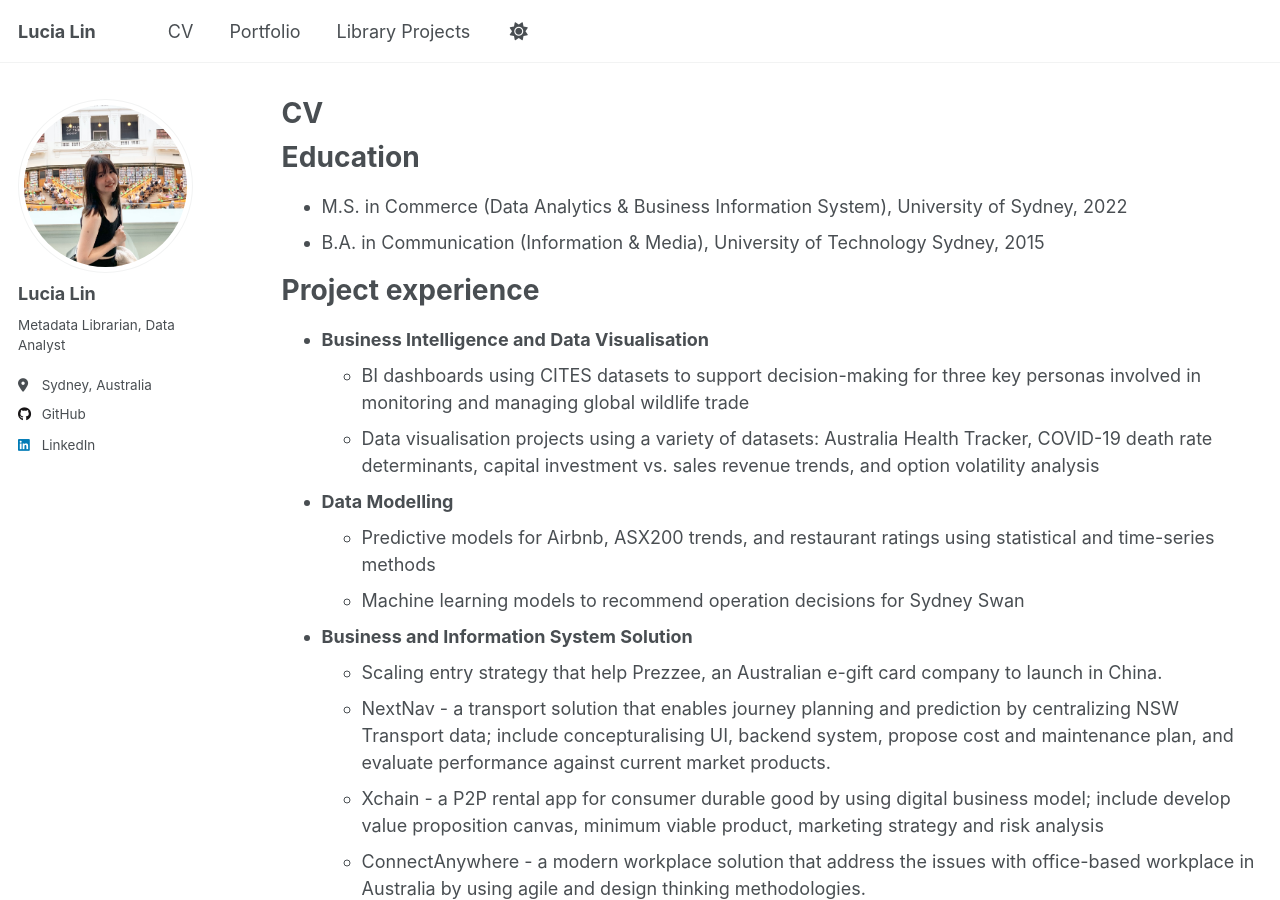
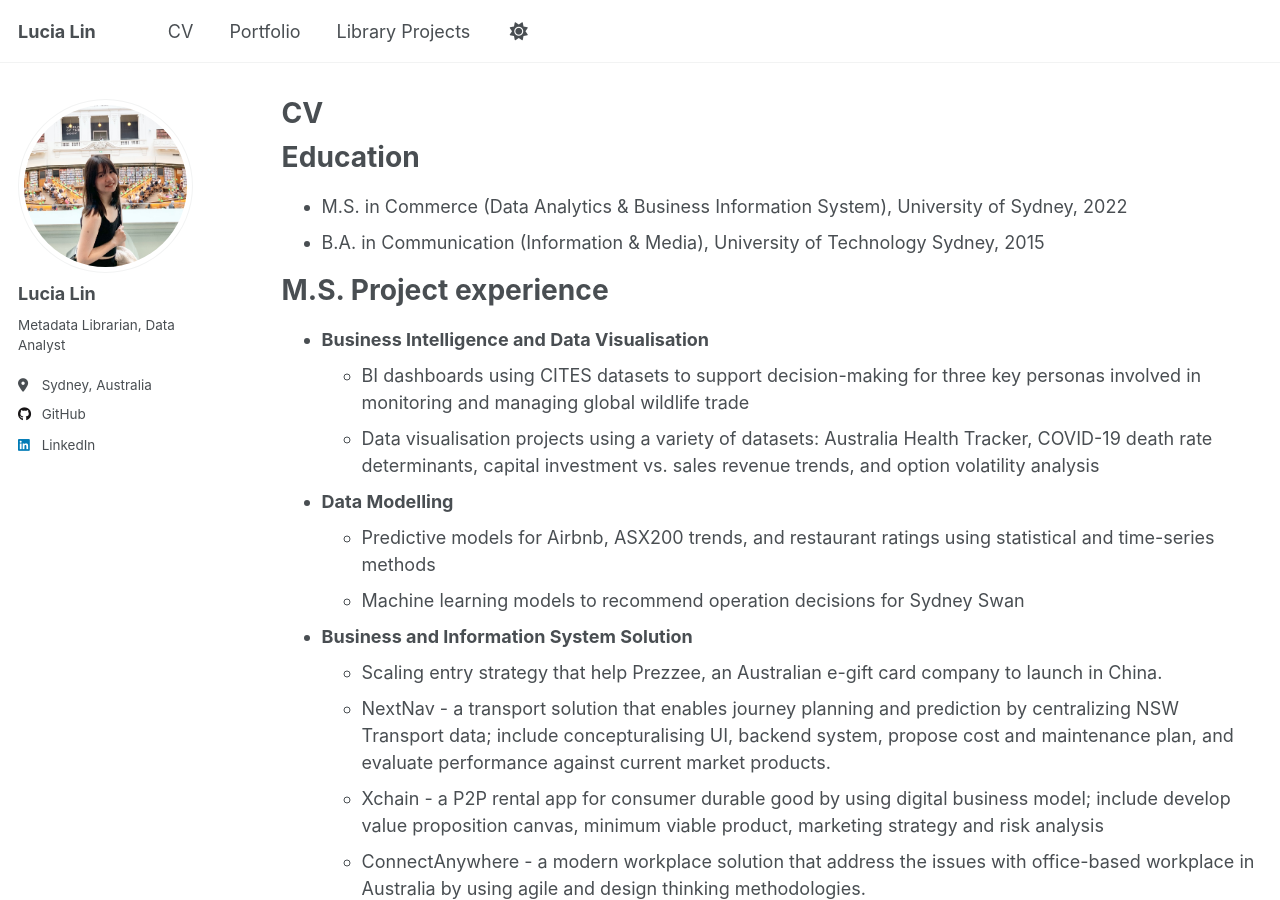
Before and after one commit to lululucialin/lululucialin.github.io, a Jekyll site: the page built from _pages/cv.md, in a window 1280 px wide and 900 px high. Built offline with Jekyll 4.4.1, drawn with Linux system fonts in a browser that asks for light colours; some of the changed text lies outside the part shown.

Commit message:
Update cv.md

```diff
--- a/_pages/cv.md
+++ b/_pages/cv.md
@@ -14,7 +14,7 @@ Education
 * M.S. in Commerce (Data Analytics & Business Information System), University of Sydney, 2022
 * B.A. in Communication (Information & Media), University of Technology Sydney, 2015
 
-Project experience
+M.S. Project experience
 ======
 * **Business Intelligence and Data Visualisation**
   * BI dashboards using CITES datasets to support decision-making for three key personas involved in monitoring and managing global wildlife trade
@@ -56,11 +56,11 @@ Skills
   * Sub-skill 2.3
 * Skill 3
 
-Publications
-======
-  <ul>{% for post in site.publications reversed %}
-    {% include archive-single-cv.html %}
-  {% endfor %}</ul>
+#Publications
+#======
+#  <ul>{% for post in site.publications reversed %}
+#    {% include archive-single-cv.html %}
+#  {% endfor %}</ul>
 
 Talks
 ======
```
